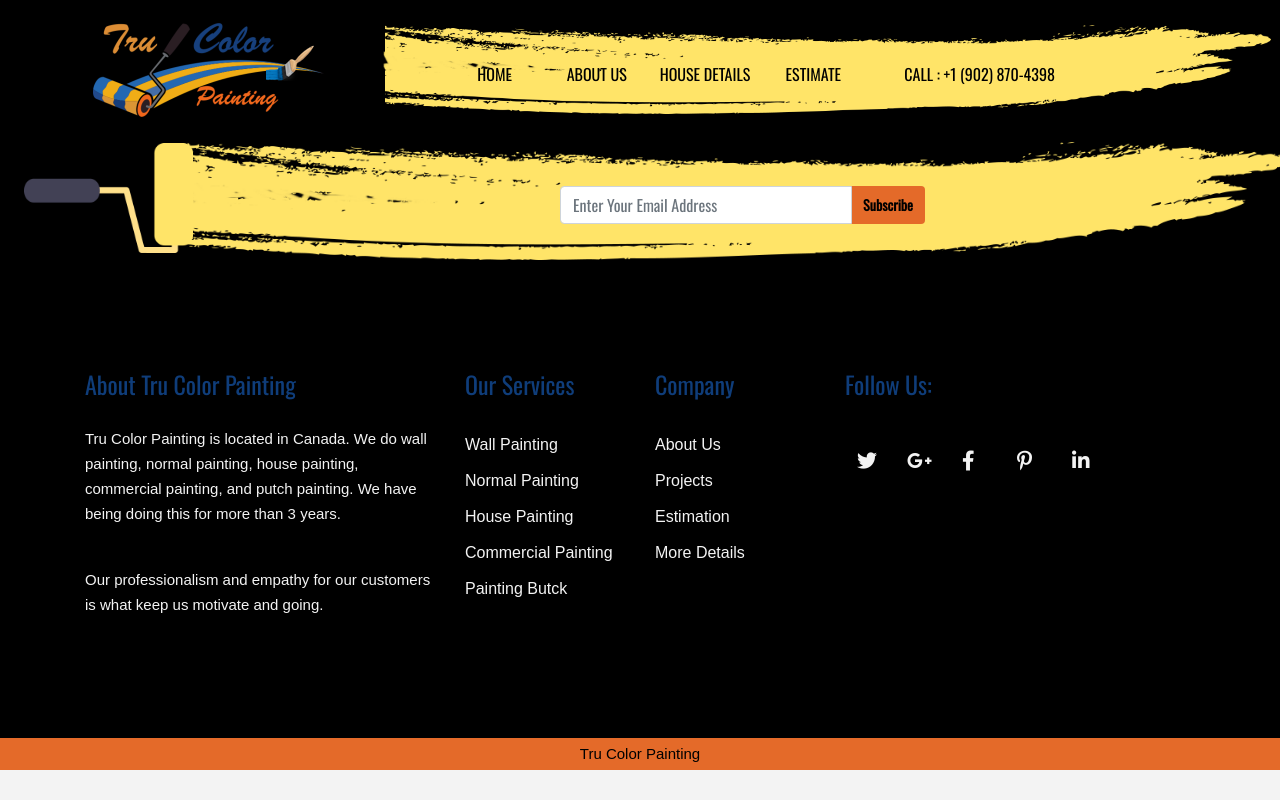
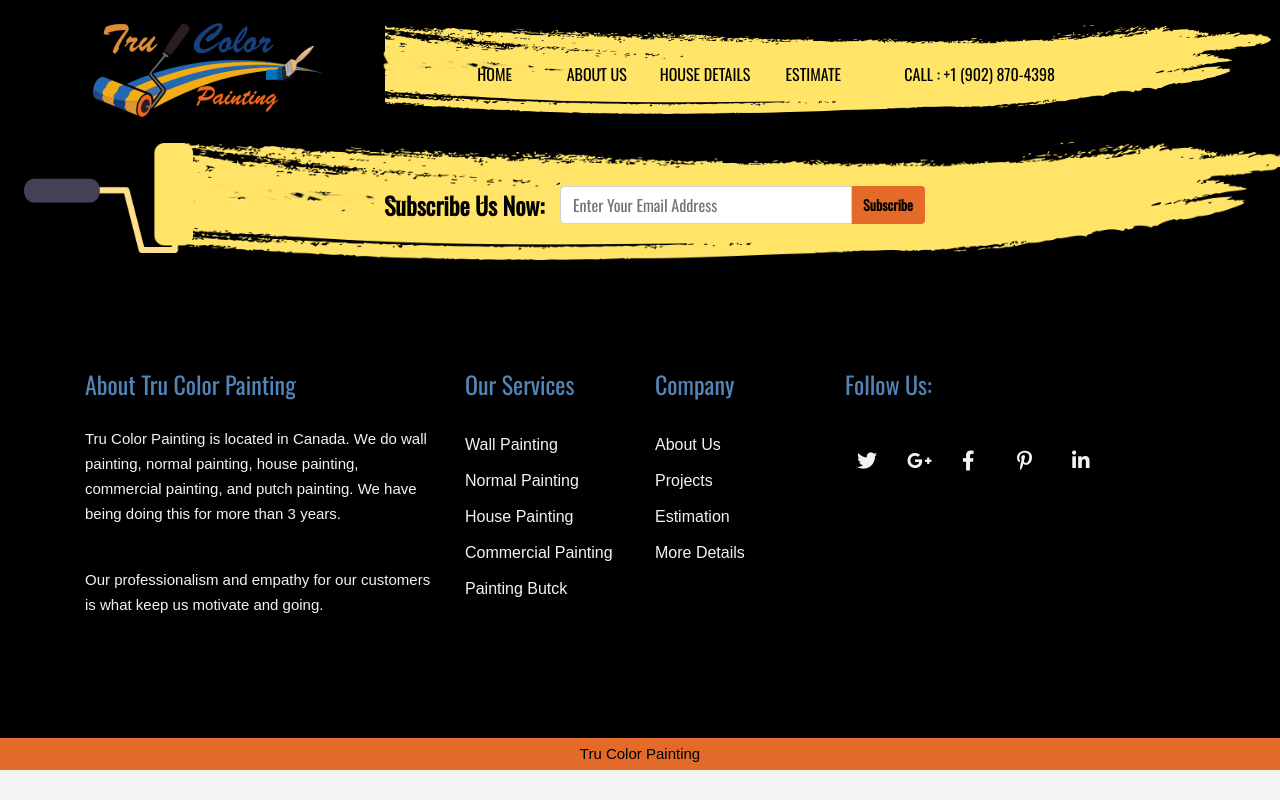
Before and after one commit to cornets28/tru-color-painting, a React (Create React App) app: page /about-us in a window 1280 px wide. Built offline with nearby package versions, Linux system fonts and the light colour scheme.

Commit message:
fix minor bugs

```diff
--- a/src/App.css
+++ b/src/App.css
@@ -514,6 +514,13 @@ header.header-area {
   position: absolute;
   left: 0;
   top: 5px;
+   margin-left: -11rem;
+   font-weight: bold;
+
+  /* background-color: rgb(153, 19, 19); */
+}
+.sp-input h4 {
+
 }
 .sp-subscription-form .sp-input {
   position: relative;
@@ -595,7 +602,7 @@ ul.sicon-frist li:first-child {
 }
 .about-company h4 {
   padding-bottom: 20px;
-  color: var(--darkBleu);
+  color: var(--lightBleu);
   font-weight: 500;
 }
 
```
